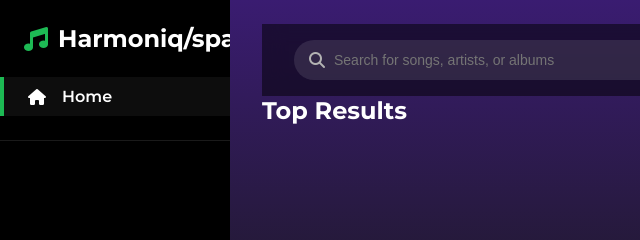
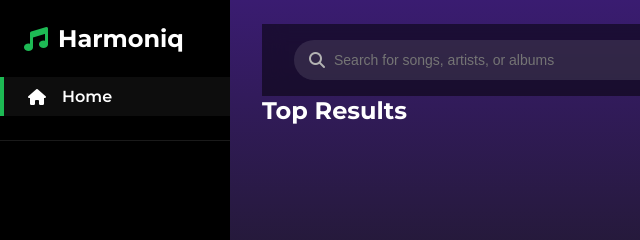
Before and after one commit to synt4x-an0ndo/harmoniq, a plain HTML site: page index.html in a window 1280 px wide. Shown: the top 240 px of the page, 0-640 px from the left. Drawn offline with Linux system fonts and the light colour scheme; no server answers.

Commit message:
Update index.html

```diff
--- a/index.html
+++ b/index.html
@@ -595,7 +595,7 @@
         <aside class="sidebar">
             <div class="logo">
                 <i class="fas fa-music"></i>
-                <span>Harmoniq/span>
+                <span>Harmoniq</span>
             </div>
             <ul class="sidebar-nav">
                 <li class="active"><i class="fas fa-home"></i> Home</li>
```
